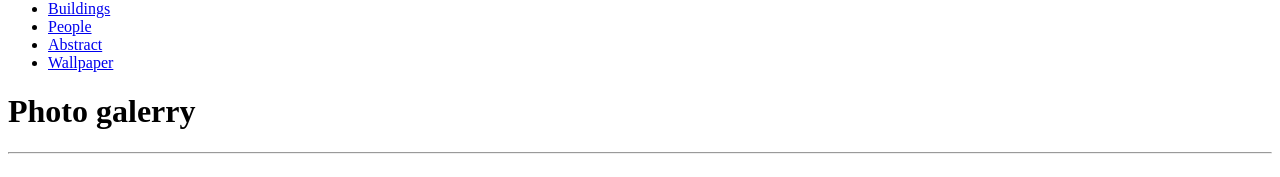
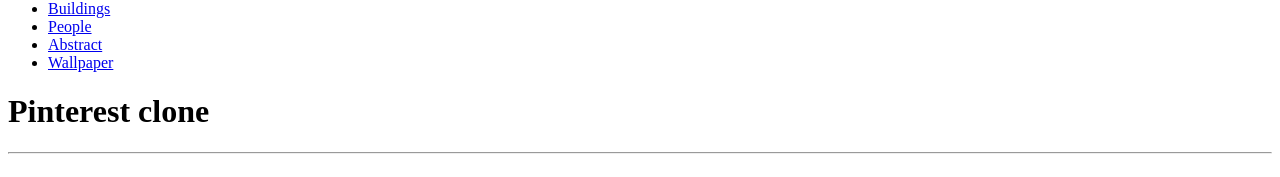
Before and after one commit to frontend-tester02/demo-photo-galery, a plain HTML site: page index.html in a window 1280 px wide. Shown: the part 144-321 px from the top of the page. Drawn offline with Linux system fonts and the light colour scheme.

Commit message:
Change project name

```diff
--- a/index.html
+++ b/index.html
@@ -4,7 +4,7 @@
   <meta charset="UTF-8">
   <meta http-equiv="X-UA-Compatible" content="IE=edge">
   <meta name="viewport" content="width=device-width, initial-scale=1.0">
-  <title>Image gallery</title>
+  <title>Pinterest clone</title>
 </head>
 <body>
 
@@ -30,7 +30,7 @@
 
  <!-- MAIN-CONTENT  -->
  <main>
-  <h1>Photo galerry</h1>
+  <h1>Pinterest clone</h1>
   <hr>
 
   <section>
```
